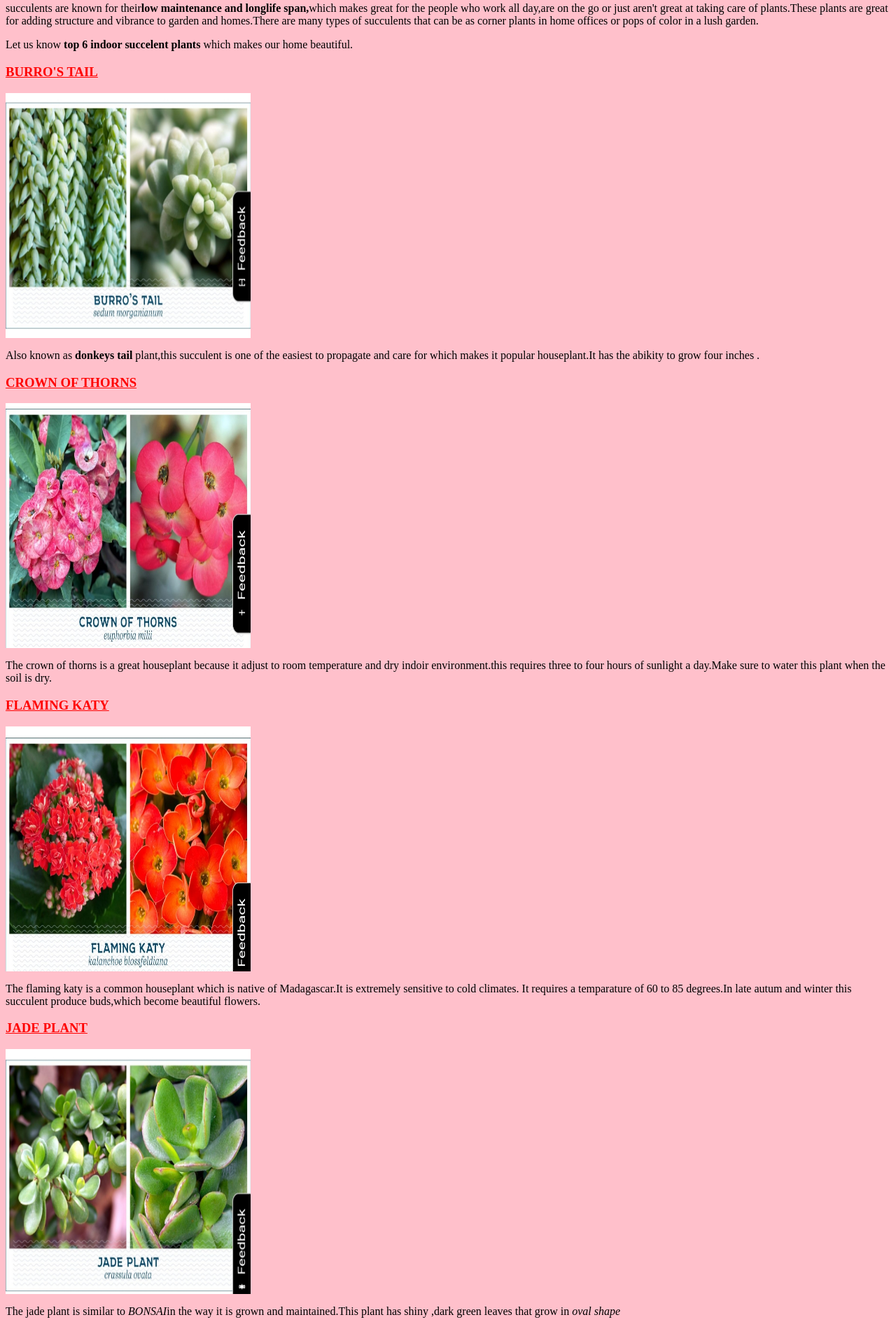
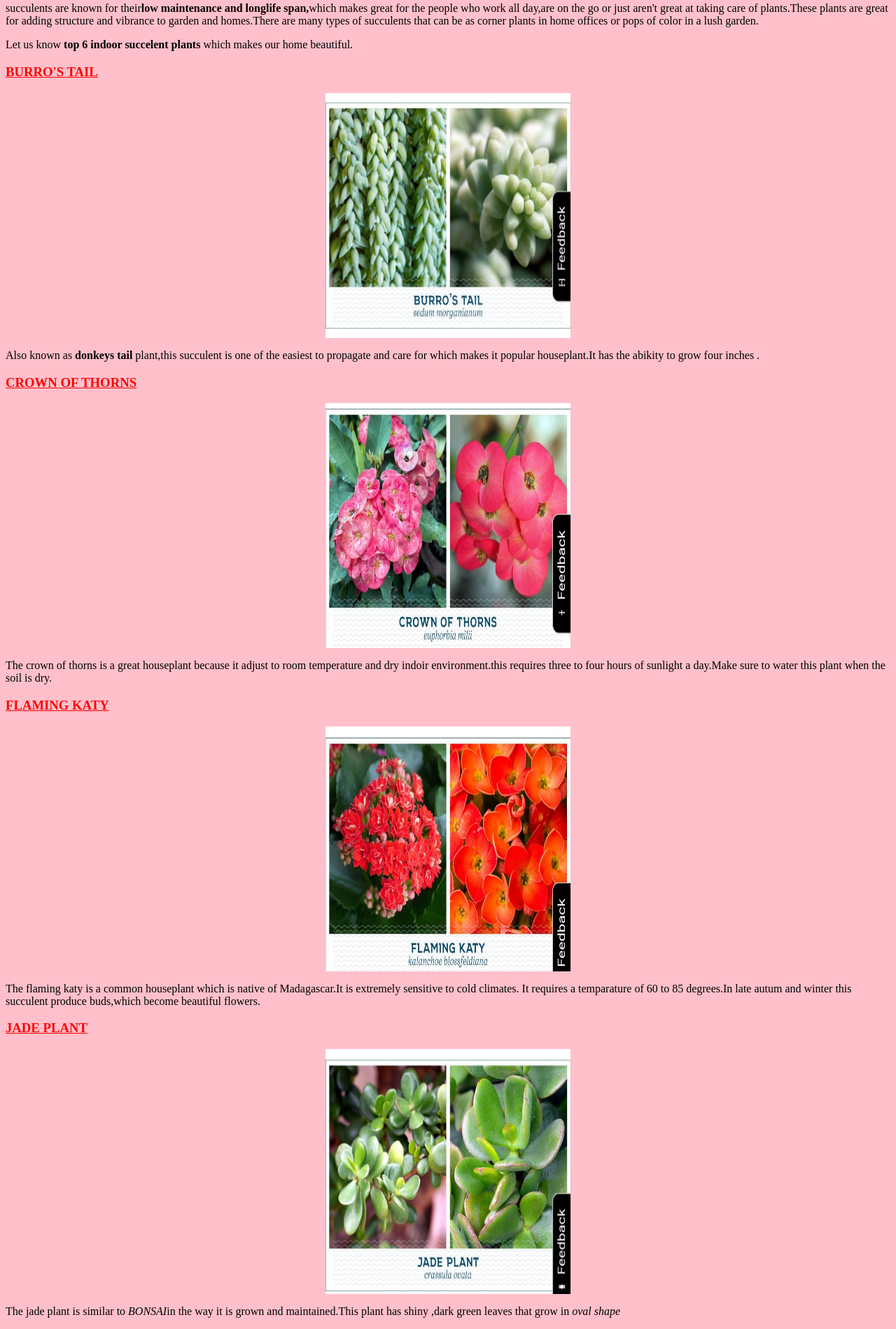
Before and after one commit to Shaikkowsar/task2, a plain HTML site: page index.html in a window 1280 px wide. Shown: the part 549-2448 px from the top of the page at 70% size. Drawn offline with Linux system fonts and the light colour scheme.

Commit message:
Update index.html

```diff
--- a/index.html
+++ b/index.html
@@ -3,30 +3,33 @@
  <head><h1>SUCCULENT PLANT</h1> </head>
  <body bgcolor="pink">
  <p>The meaning of <b>succelent</b>as it relates to jucy or tender.The definition of succelnt plant is that which <b>stores water in the leaves,stem or both.</b></p>
- <p>succulents are now seen everywhere from <b>boutonnieres to hanging plants.</b>These are some succulent plants shown below.</p>
- <img src="2.jpg"width="350px"height="350px">
+ <p>succulents are now seen everywhere from <b>boutonnieres to hanging plants.</b>These are some succulent plants shown below.</p><center>
+ <img src="2.jpg"width="350px"height="350px"></center>
  <p>They are a tend that is taking over not just gardens,but <b>wedding and homedecor</b>as well.
  </body>succulents are the type of plants that thrives in the dry climates.Most of the succulents came from areas of <b><i>Africa and central America</b></i> qhere it si hot and little humidity.Because they stire water in their leaves,they can withstand long hours in the sun with little watering.</p>
  <p>succulents are known for their<b>low maintenance and longlife span,</b>which makes great for the people who work all day,are on the go or just aren't great at taking care of plants.These plants are great for adding structure and vibrance to garden and homes.There are many types of succulents that can be as corner plants in home offices or pops of color in a lush garden.</p>
  <p>Let us know <b>top 6 indoor succelent plants</b> which makes our home beautiful.</p>
  <h3 style="color:red"><b><u>BURRO'S TAIL</b></u></h3>
-<img src="b.jpg"width="350px"height="350px">
+<Center>
+<img src="b.jpg"width="350px"height="350px"></center>
 <p>Also known as <b>donkeys tail</b> plant,this succulent is one of the easiest to propagate and care for which makes it popular houseplant.It has the abikity to grow four inches .</p>
 <h3 style="color:red"><b><u>CROWN OF THORNS</b></u></h3>
- <img src="c.jpg"width="350px"height="350px">
+ <Center><img src="C.jpg"width="350px"height="350px"></center>
  <p>The crown of thorns is a great houseplant because it adjust to room temperature and dry indoir environment.this requires three to four hours of sunlight a day.Make sure to water this plant when the soil is dry.</p>
-<h3 style="color:red"><b><u>FLAMING KATY</b></u></h3>
-<img src="f.jpg"width="350px"height="350px">
+<h3 style="color:red"><b><u>FLAMING KATY</b></u></h3><center>
+<img src="f.jpg"width="350px"height="350px"></center>
 <p>The flaming katy is a common houseplant which is native of Madagascar.It is extremely sensitive to cold climates. It requires a temparature of 60 to 85 degrees.In late autum and winter this succulent produce buds,which become beautiful flowers.</p>
-<h3 style="color:red"><b><u>JADE PLANT</b></u></h3>
-<img src="3.jpg"width="350px"height="350px">
+<h3 style="color:red"><b><u>JADE PLANT</b></u></h3><center>
+<img src="3.jpg"width="350px"height="350px"></center>
 <p>The jade plant is similar to <i>BONSAI</i>in the way it is grown and maintained.This plant has shiny ,dark green leaves that grow in <i>oval shape</i></p>
 <h3 style="color:red"><b><u>ALOE VERA</b></u></h3>
+<Center>
 <img src="4.jpg"width="350px"height="350px">
-
+</Center>
 <p>Aloe vera is a variety houseplant well known for its medical benifits.It grows in tropical climate and cultivated for medical purposes.This succulent can be found in<i> ointment for burns,skin lotion,drinks and cosmetics.</i>This plant has thick,pointed leaves that are usually green gray color.</p>
 <h3 style="color: red"><b><u>PANDA PLANT</b></u></h3>
-<img src="5.jpg"width="350px"height="350px">
+<Center>
+<img src="5.jpg"width="350px"height="350px"></center>
 <p>The panda plant is also one of the most intresting indoor plant because of its small<i> fuzzy leaves.</i>The leaves are <i>brownish </i>with red marking at its edges.</p>
 <p><b>Benifits of growing succulents are:</b></p>
 <p>They can brighten a home in any climate.<br>They can help to purify the Air.<br>They improve the humidty of your home.<br>They can add fresh oxygen to your Environment.<br>They can improve your focus<br>They can improve your pain tolerance<br>They Enhance memory.</p>
```
